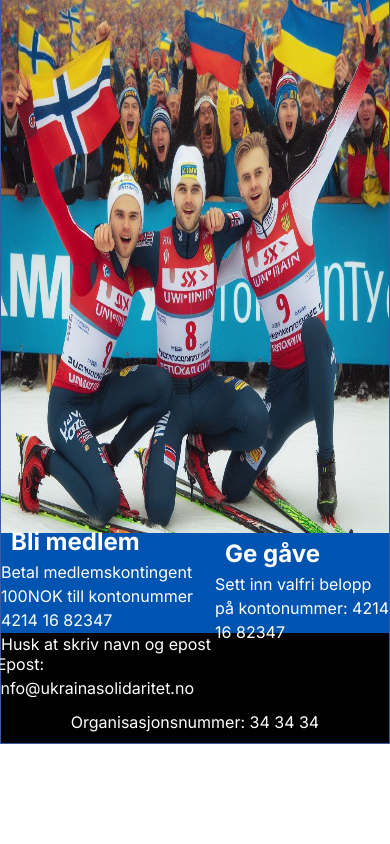
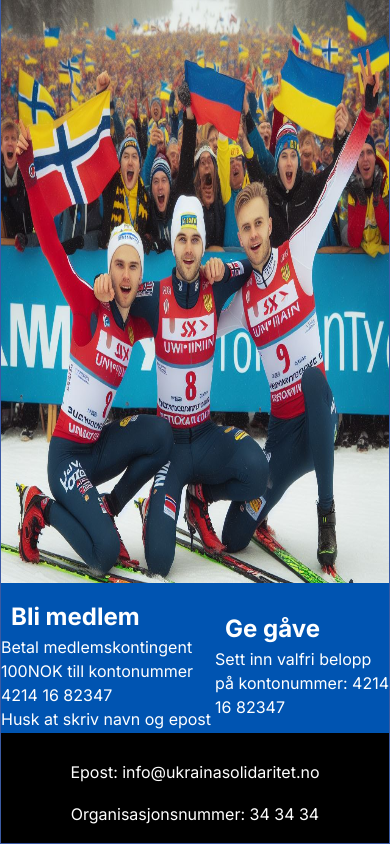
Before and after one commit to pedernyl/vmu, a Next.js app: page / in a window 390 px wide. Shown: the part 3376-4220 px from the top of the page. Before the commit the page ends 4120 px from the top, so only its background shows below. Built offline with nearby package versions, Linux system fonts and the light colour scheme.

Commit message:
fixing contactContainer for mobile

```diff
--- a/src/app/components/navigation/sidebar/index.tsx
+++ b/src/app/components/navigation/sidebar/index.tsx
@@ -34,12 +34,12 @@ const Sidebar = ({
                 <ul className="sidebar-nav text-center leading-relaxed text-xl">
                     <li>
                         <Link href="/about" onClick={toggle}>
-                            <p>About Us</p>
+                            <p>Om</p>
                         </Link>
                     </li>
                     <li>
                         <Link href="/join" onClick={toggle}>
-                            <p>Join</p>
+                            <p>Bli med</p>
                         </Link>
                     </li>
                     <li>
--- a/src/app/globals.css
+++ b/src/app/globals.css
@@ -188,6 +188,18 @@ a.underline {
         flex-direction: column;
     }
 
+    .contactContainer {
+        margin-top: 100px;
+    }
+
+    .supportHeader, .supportFooter {
+        height: 150px;
+    }
+
+    .email {
+        margin: 0;
+    }
+
     .mobileHidden {
         display: none;
     }
```
